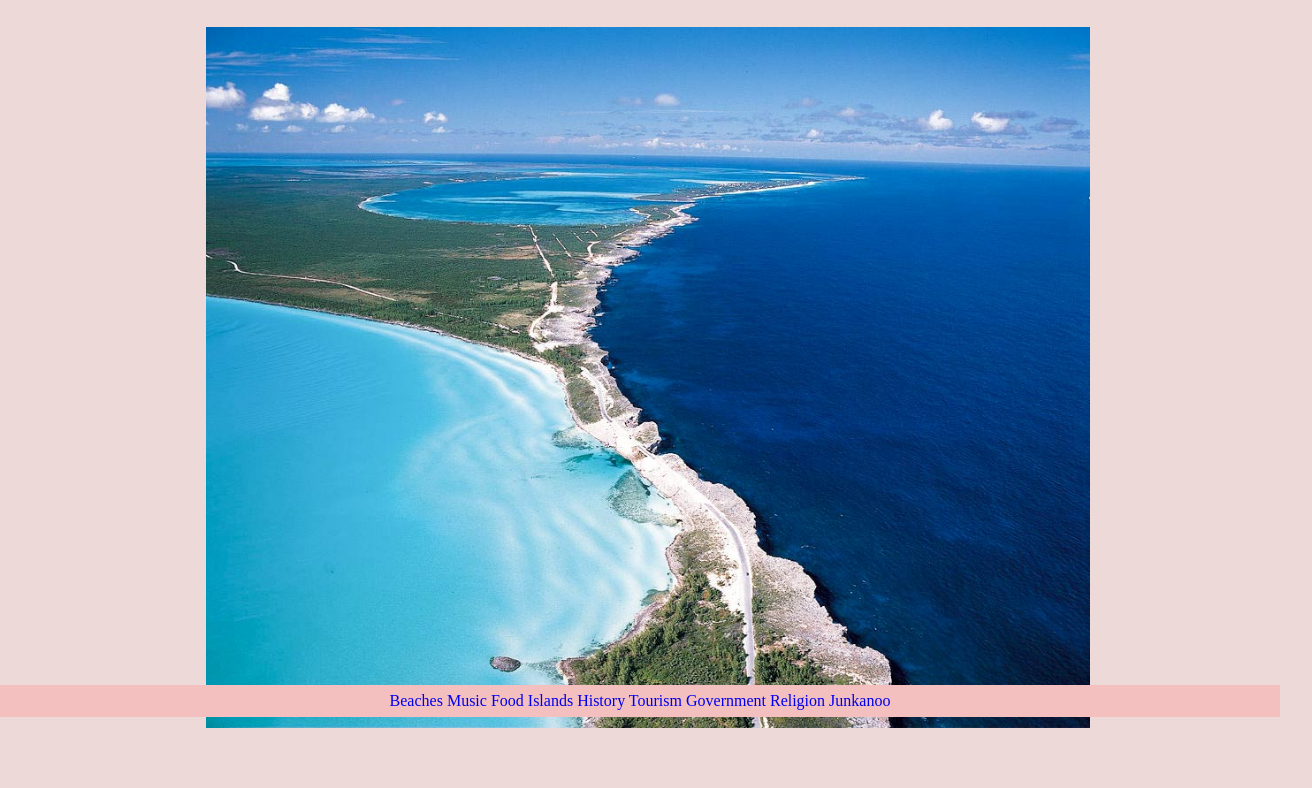
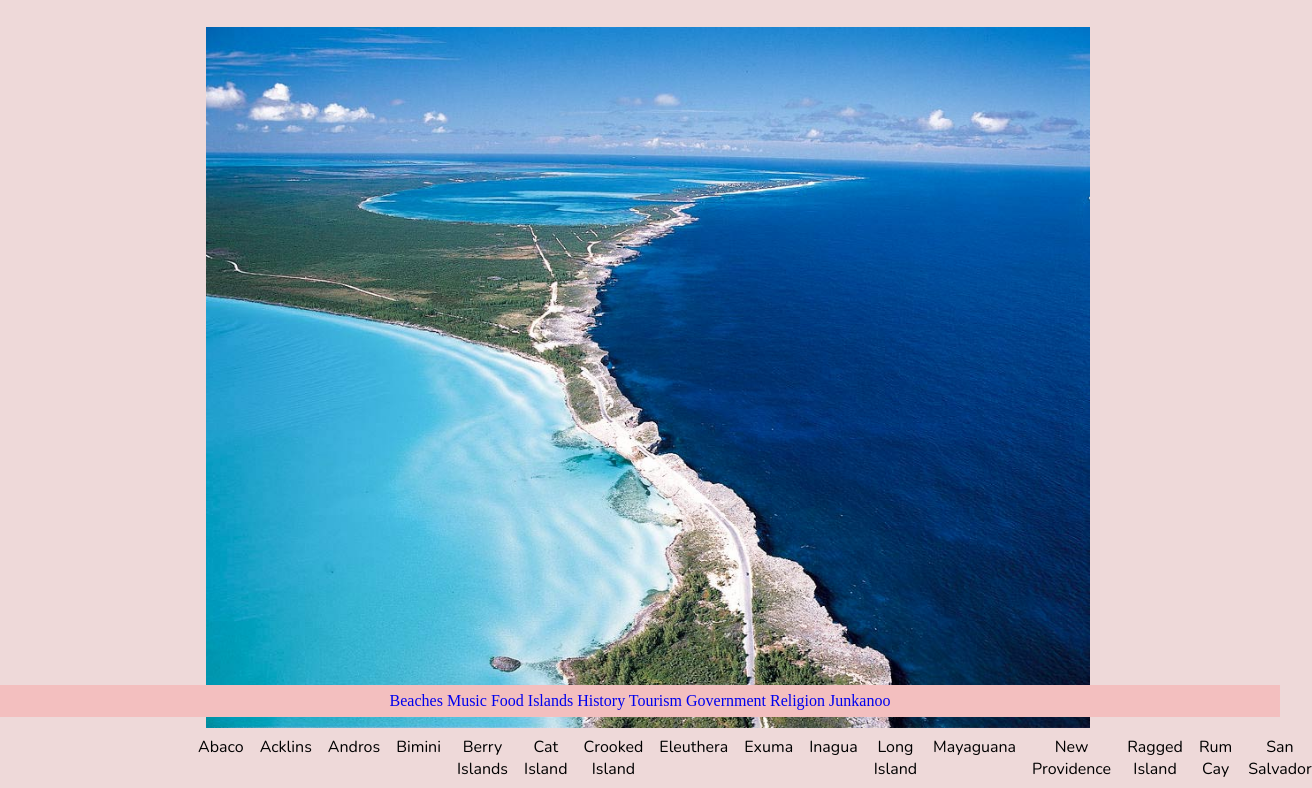
Before and after one commit to GerrardJohnson92/dev-bahamas, a plain HTML site: page island.html in a window 1280 px wide. Shown: the part 83-871 px from the top of the page, 1312 px wide, since content can reach past the window. Before the commit the page ends 827 px from the top, so only its background shows below. Drawn offline with nearby package versions, Linux system fonts and the light colour scheme.

Commit message:
Update island.html

```diff
--- a/island.html
+++ b/island.html
@@ -38,7 +38,27 @@
         <br>
        <img class="pages" id="beach" src="img/island.jpg" alt="beach" >
       </div>
+      <div>
+         <ul>
+           <li>Abaco</li>
+           <li>Acklins</li>
+           <li>Andros</li>
+           <li>Bimini</li>
+           <li>Berry Islands</li>
+           <li>Cat Island</li>
+           <li>Crooked Island</li>
+           <li>Eleuthera</li>
+           <li>Exuma</li>
+           <li>Inagua</li>
+           <li>Long Island</li>
+           <li>Mayaguana</li>
+           <li>New Providence</li>
+           <li>Ragged Island</li>
+           <li>Rum Cay</li>
+           <li>San Salvador</li>
+         </ul>
 
+      </div>
       <div class="feet"></div>
   </body>
     </main>
```
